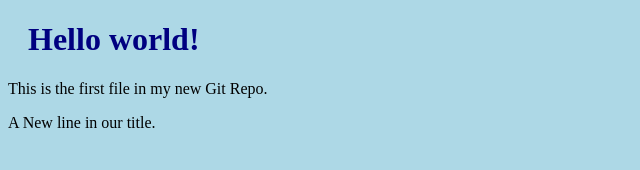
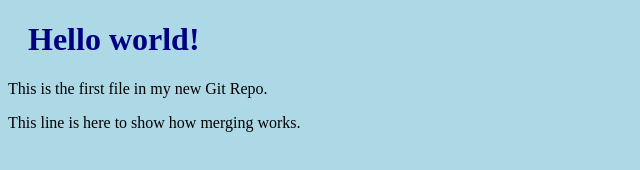
Before and after one commit to jimmyjayant/mypersonal, a plain HTML site: page index.html in a window 1280 px wide. Shown: the whole page, without its empty margins (0-640 px from the left). Drawn offline with Linux system fonts and the light colour scheme.

Commit message:
updated index.html with emergency fix

```diff
--- a/index.html
+++ b/index.html
@@ -9,7 +9,7 @@
 <h1>Hello world!</h1>
 <p>This is the first file in my new Git Repo.</p>
 <p>
-A New line in our title.
+This line is here to show how merging works.
 </p>
 
 </body>
```
